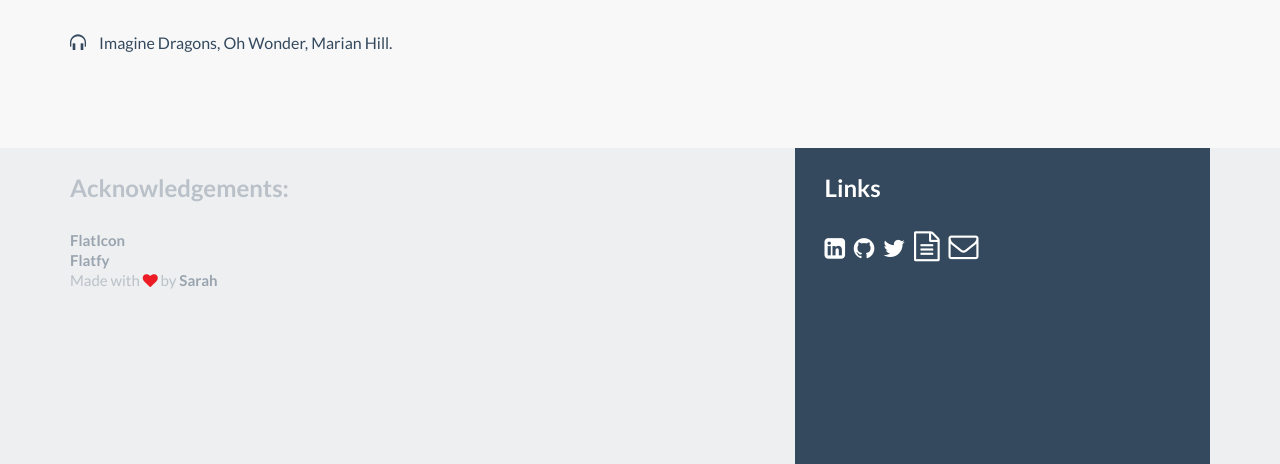
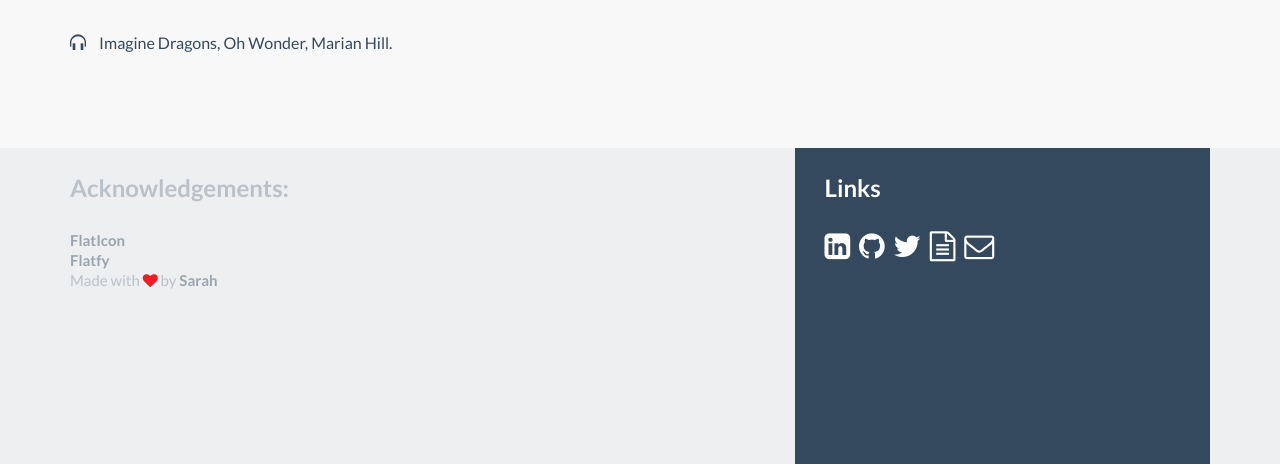
Before and after one commit to sariebeary/Website, a plain HTML site: page index.html in a window 1280 px wide. Shown: the part 6300-6764 px from the top of the page. Drawn offline with Linux system fonts and the light colour scheme.

Commit message:
Update index.html

```diff
--- a/index.html
+++ b/index.html
@@ -449,9 +449,9 @@
 		<div class="col-md-5">
            <div class="footer-banner">
               <h3 class="footer-title">Links</h3>
-                <li><a href="https://www.linkedin.com/in/sariebeary"><i class="fa fa-linkedin-square fa-2x" style="font-size:24px"></i></a>
-		&nbsp;&nbsp;<a href="https://github.com/sariebeary"><i class="fa fa-github fa-2x" style="font-size:24px"></i></a>
-		&nbsp;&nbsp;<a href="https://twitter.com/sariebeary"><i class="fa fa-twitter fa-2x" style="font-size:24px"></i></a>
+                <li><a href="https://www.linkedin.com/in/sariebeary"><i class="fa fa-linkedin-square fa-2x"></i></a>
+		&nbsp;&nbsp;<a href="https://github.com/sariebeary"><i class="fa fa-github fa-2x"></i></a>
+		&nbsp;&nbsp;<a href="https://twitter.com/sariebeary"><i class="fa fa-twitter fa-2x"></i></a>
 		&nbsp;&nbsp;<a href="http://sarahbednar.me/SarahBednar_Resume.pdf"><i class="fa fa-file-text-o fa-2x"></i></a>
 		&nbsp;&nbsp;<a href="mailto:sarahbednar@pitt.edu"><i class="fa fa-envelope-o fa-2x"></i></a>
 		</li>
```
